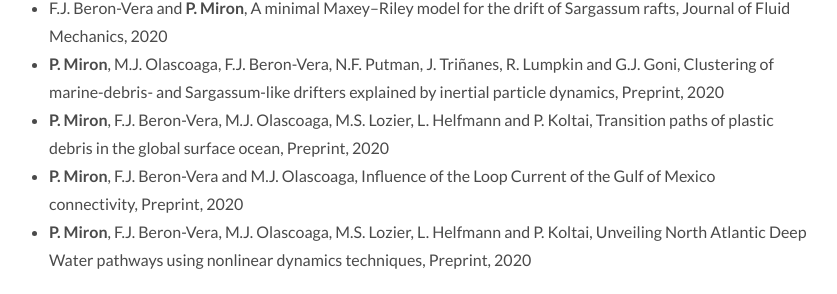
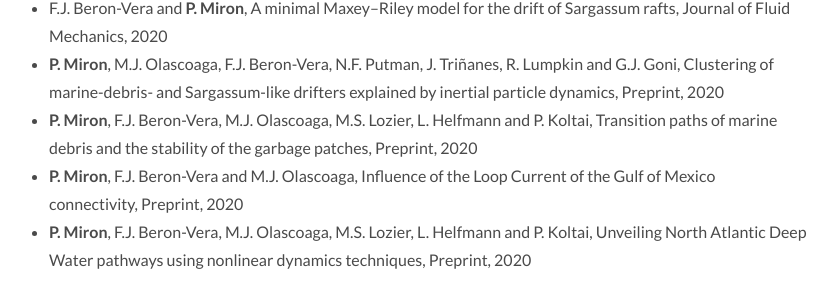
Before and after one commit to philippemiron/philippemiron.github.io, a Jekyll site: the page built from contributions.md, in a window 1280 px wide and 900 px high, scrolled down 519 px. Shown: the part 150-444 px from the top of the window, without its empty margins (212-1049 px from the left). Built offline with Jekyll 4.4.1, drawn with Linux system fonts in a browser that asks for light colours; nearby versions of some CDN libraries.

Commit message:
change title of preprint

```diff
--- a/_data/preprint.yml
+++ b/_data/preprint.yml
@@ -8,7 +8,7 @@
   journal: Preprint
   year: '2020'
 
-- title: Transition paths of plastic debris in the global surface ocean
+- title: Transition paths of marine debris and the stability of the garbage patches
   authors: '**P. Miron**, F.J. Beron-Vera, M.J. Olascoaga, M.S. Lozier, L. Helfmann and P. Koltai'
   journal: Preprint
   year: '2020'
@@ -18,7 +18,6 @@
   journal: Preprint
   year: '2020'
 
-
 - title: Unveiling North Atlantic Deep Water pathways using nonlinear dynamics techniques
   authors: '**P. Miron**, F.J. Beron-Vera, M.J. Olascoaga, M.S. Lozier, L. Helfmann and P. Koltai'
   journal: Preprint
```
